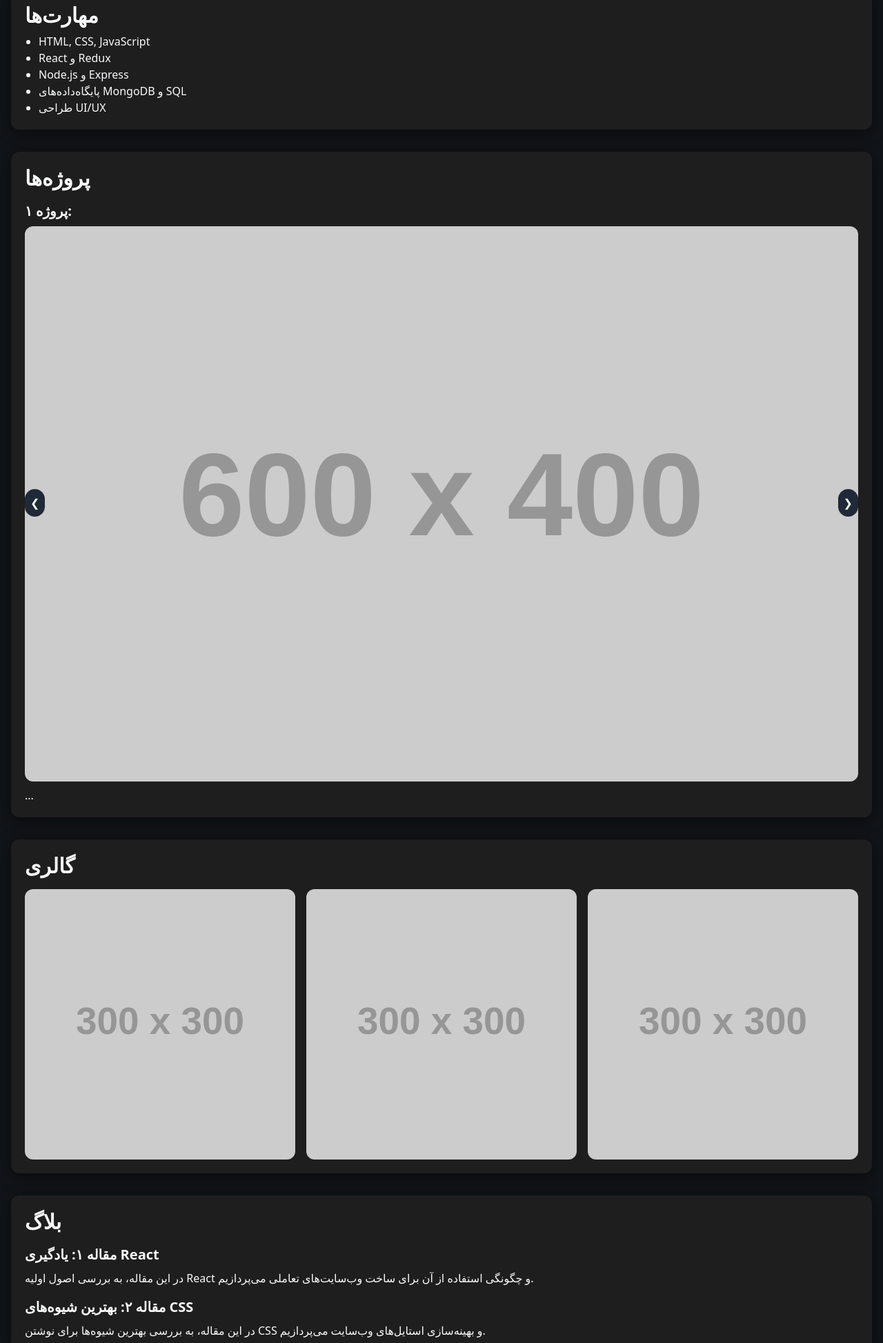
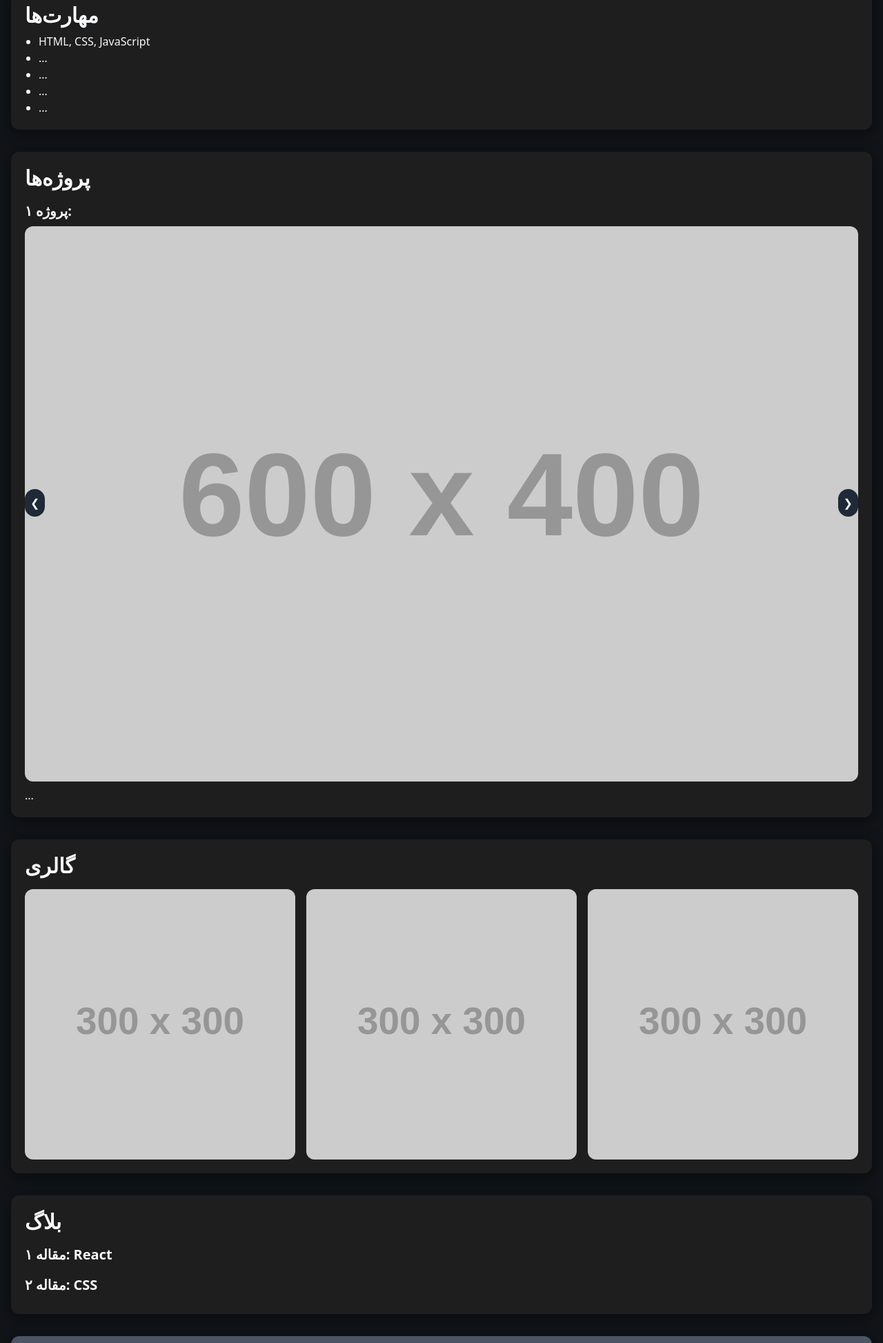
Before and after one commit to m86dosti/m86dosti.github.io, a plain HTML site: page index.html in a window 1280 px wide. Shown: the part 340-2287 px from the top of the page at 69% size. Drawn offline with nearby package versions, Linux system fonts and the light colour scheme; placeholder pictures from the web are drawn by us.

Commit message:
Update index.html

```diff
--- a/index.html
+++ b/index.html
@@ -31,10 +31,10 @@
             <h2 class="text-3xl font-bold">مهارت‌ها</h2>
             <ul class="list-disc pl-5 mt-2">
                 <li>HTML, CSS, JavaScript</li>
-                <li>React و Redux</li>
-                <li>Node.js و Express</li>
-                <li>پایگاه‌داده‌های MongoDB و SQL</li>
-                <li>طراحی UI/UX</li>
+                <li>...</li>
+                <li>...</li>
+                <li>...</li>
+                <li>...</li>
             </ul>
         </section>
         <section id="projects" class="mt-8 fade-in card">
@@ -67,12 +67,12 @@
         <section id="blog" class="mt-8 fade-in card">
             <h2 class="text-3xl font-bold">بلاگ</h2>
             <article class="mt-4">
-                <h3 class="text-xl font-semibold">مقاله ۱: یادگیری React</h3>
-                <p class="mt-2">در این مقاله، به بررسی اصول اولیه React و چگونگی استفاده از آن برای ساخت وب‌سایت‌های تعاملی می‌پردازیم.</p>
+                <h3 class="text-xl font-semibold">مقاله ۱:  React</h3>
+                <p class="mt-2"></p>
             </article>
             <article class="mt-4">
-                <h3 class="text-xl font-semibold">مقاله ۲: بهترین شیوه‌های CSS</h3>
-                <p class="mt-2">در این مقاله، به بررسی بهترین شیوه‌ها برای نوشتن CSS و بهینه‌سازی استایل‌های وب‌سایت می‌پردازیم.</p>
+                <h3 class="text-xl font-semibold">مقاله ۲:   CSS</h3>
+                <p class="mt-2"></p>
             </article>
         </section>
         <section id="contact" class="mt-8 fade-in contact-form">
```
